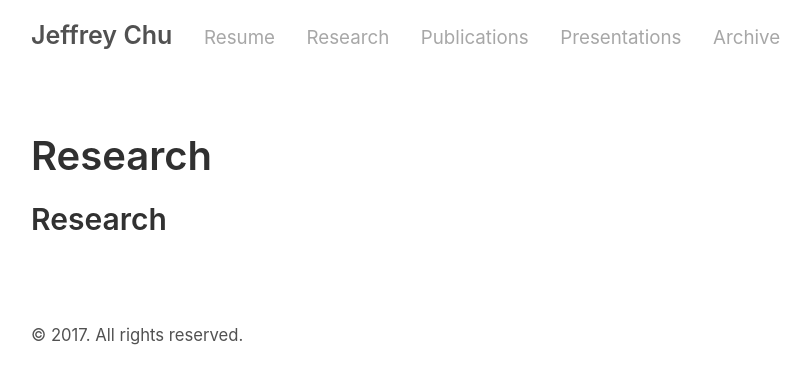
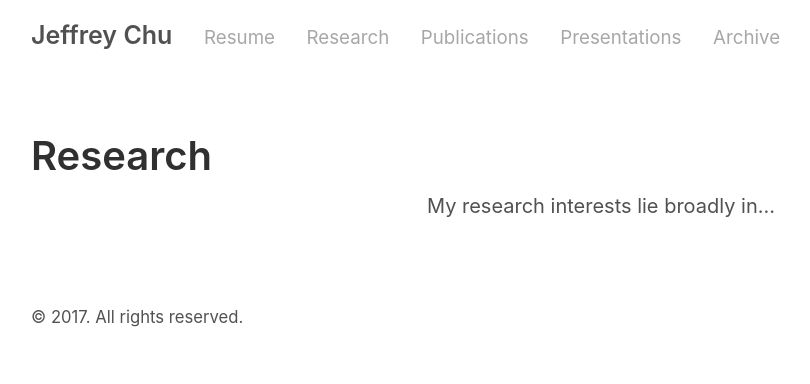
Before and after one commit to jeffrey-chu/jeffrey-chu.github.io, a Jekyll site: the page built from research.md, in a window 1280 px wide. Shown: the top 384 px of the page, without its empty margins (39-849 px from the left). Built offline with Jekyll 4.4.1, drawn with Linux system fonts in a browser that asks for light colours.

Commit message:
Update research.md

```diff
--- a/research.md
+++ b/research.md
@@ -3,4 +3,4 @@ layout: page
 title: Research
 ---
 
-## Research
+<p type="message" align=center>My research interests lie broadly in...</p>
```
